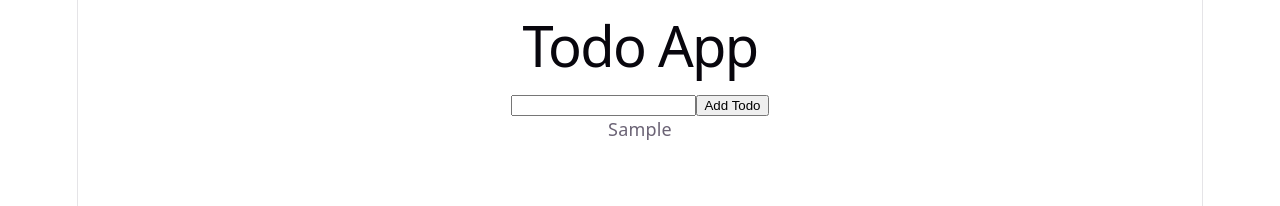
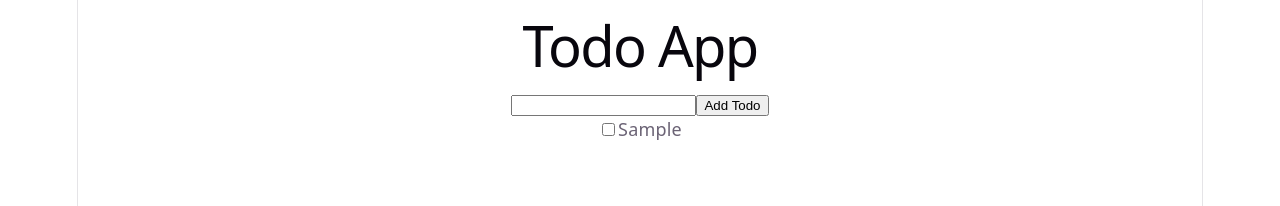
Before and after one commit to karixhma12/react-todo-app, a React (Vite) app in the folder react-todo-app/: page / in a window 1280 px wide. Both pictures are taken after typing "Sample" into the empty fields and a click on the button "Add Todo". Shown: the top 206 px of the page. Built offline with nearby package versions, Linux system fonts and the light colour scheme.

Commit message:
Added toggle and line-through functionality

```diff
--- a/react-todo-app/src/App.jsx
+++ b/react-todo-app/src/App.jsx
@@ -11,6 +11,20 @@ function App(){
     setInput("");
   }
 
+  function mark(clickedIndex){
+    setTodos(
+      todos.map((t,i)=>{
+          if(i===clickedIndex){
+            return{
+              ...t,done : !t.done
+            }
+          }
+          return t;
+        }
+      )
+    )
+  }
+
   return(
     <div>
       <h1> Todo App </h1>
@@ -19,7 +33,10 @@ function App(){
       {todos.map((todo,index)=>{
         return(
         <div key={index}>
-          {todo.text}
+          <input type="checkbox" checked={todo.done} onChange={()=>{mark(index)}}/>
+          <span style={{textDecoration : todo.done ? "line-through" : "none"}}>
+            {todo.text}
+          </span>
         </div>)
       })}
     </div>
```
